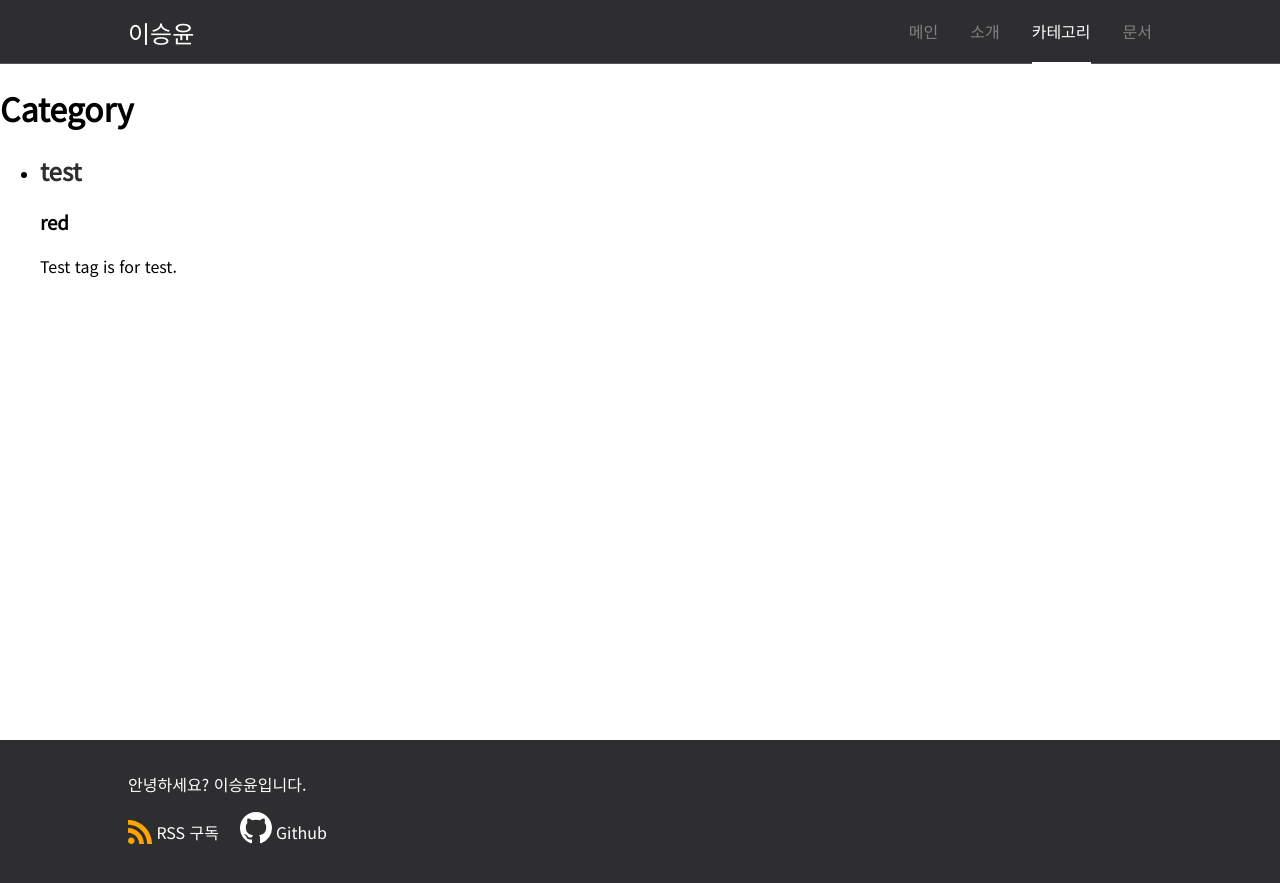
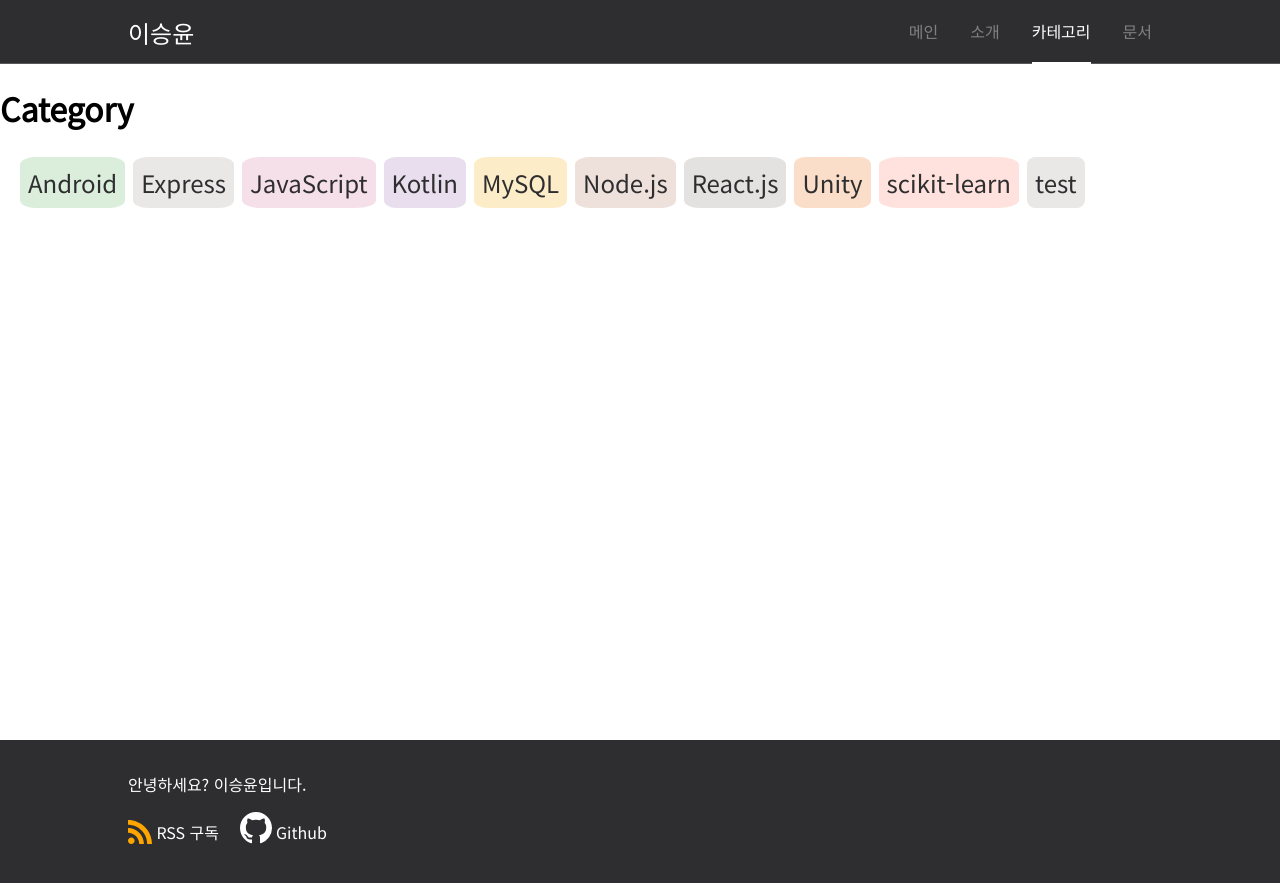
Before and after one commit to LeeSeungYun1020/LeeSeungYun1020.github.io, a Jekyll site: the page built from category.html, in a window 1280 px wide. Shown: the top 883 px of the page. Built offline with Jekyll 4.4.1, drawn with Linux system fonts in a browser that asks for light colours.

Commit message:
Add category page

```diff
--- /dev/null
+++ b/_categories/Android.md
@@ -0,0 +1,4 @@
+---
+name: Android
+color: DBEDDB
+---
--- /dev/null
+++ b/_categories/Express.md
@@ -0,0 +1,4 @@
+---
+name: Express
+color: E9E8E7
+---
--- /dev/null
+++ b/_categories/JavaScript.md
@@ -0,0 +1,4 @@
+---
+name: JavaScript
+color: F5E0E9
+---
--- /dev/null
+++ b/_categories/Kotlin.md
@@ -0,0 +1,4 @@
+---
+name: Kotlin
+color: E8DEEE
+---
--- /dev/null
+++ b/_categories/MySQL.md
@@ -0,0 +1,4 @@
+---
+name: MySQL
+color: FDECC8
+---
--- /dev/null
+++ b/_categories/Node.js.md
@@ -0,0 +1,4 @@
+---
+name: Node.js
+color: EEE0DA
+---
--- /dev/null
+++ b/_categories/React.js.md
@@ -0,0 +1,4 @@
+---
+name: React.js
+color: E3E2E0
+---
--- /dev/null
+++ b/_categories/Unity.md
@@ -0,0 +1,4 @@
+---
+name: Unity
+color: FADEC9
+---
--- /dev/null
+++ b/_categories/scikit-learn.md
@@ -0,0 +1,4 @@
+---
+name: scikit-learn
+color: FFE2DD
+---
--- a/_categories/test.md
+++ b/_categories/test.md
@@ -1,5 +1,5 @@
 ---
 name: test
-color: red
+color: E9E8E7
 ---
 Test tag is for test.
--- /dev/null
+++ b/_sass/category.scss
@@ -0,0 +1,11 @@
+#category-container {
+    display: flex;
+    flex-wrap: wrap;
+}
+
+.category-tag {
+    font-size: x-large;
+    padding: 8px;
+    margin: 4px;
+    border-radius: 15%;
+}
--- a/assets/css/styles.scss
+++ b/assets/css/styles.scss
@@ -5,3 +5,4 @@
 @import "main";
 @import "post";
 @import "home";
+@import "category";
--- a/category.html
+++ b/category.html
@@ -5,12 +5,10 @@ permalink: /category
 ---
 <h1>Category</h1>
 
-<ul>
+<div id="category-container">
     {% for category in site.categories %}
-    <li>
-        <h2><a href="{{ category.url }}">{{ category.name }}</a></h2>
-        <h3>{{ category.color }}</h3>
-        <p>{{ category.content | markdownify }}</p>
-    </li>
+    <div class="category-tag" style="background-color: #{{ category.color }};">
+        <a href="{{ category.url }}">{{ category.name }}</a>
+    </div>
     {% endfor %}
-</ul>
+</div>
```
